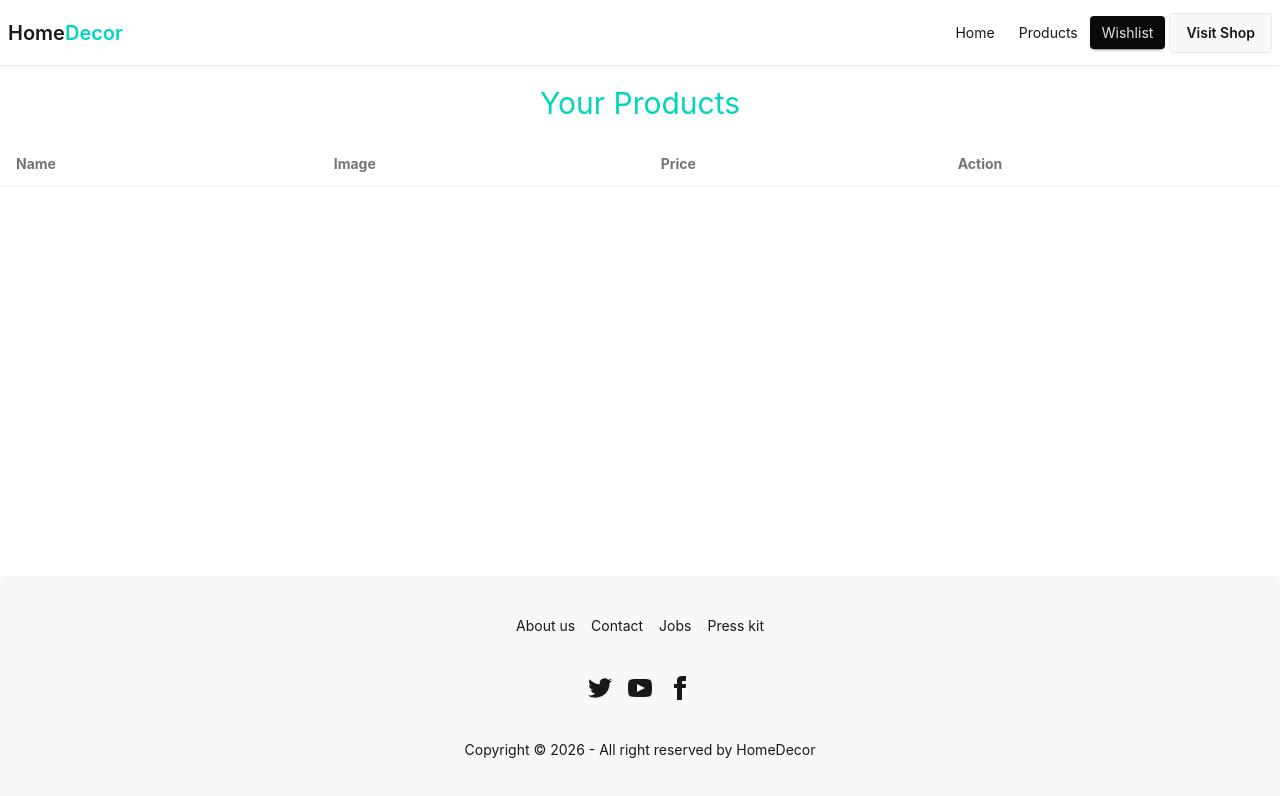
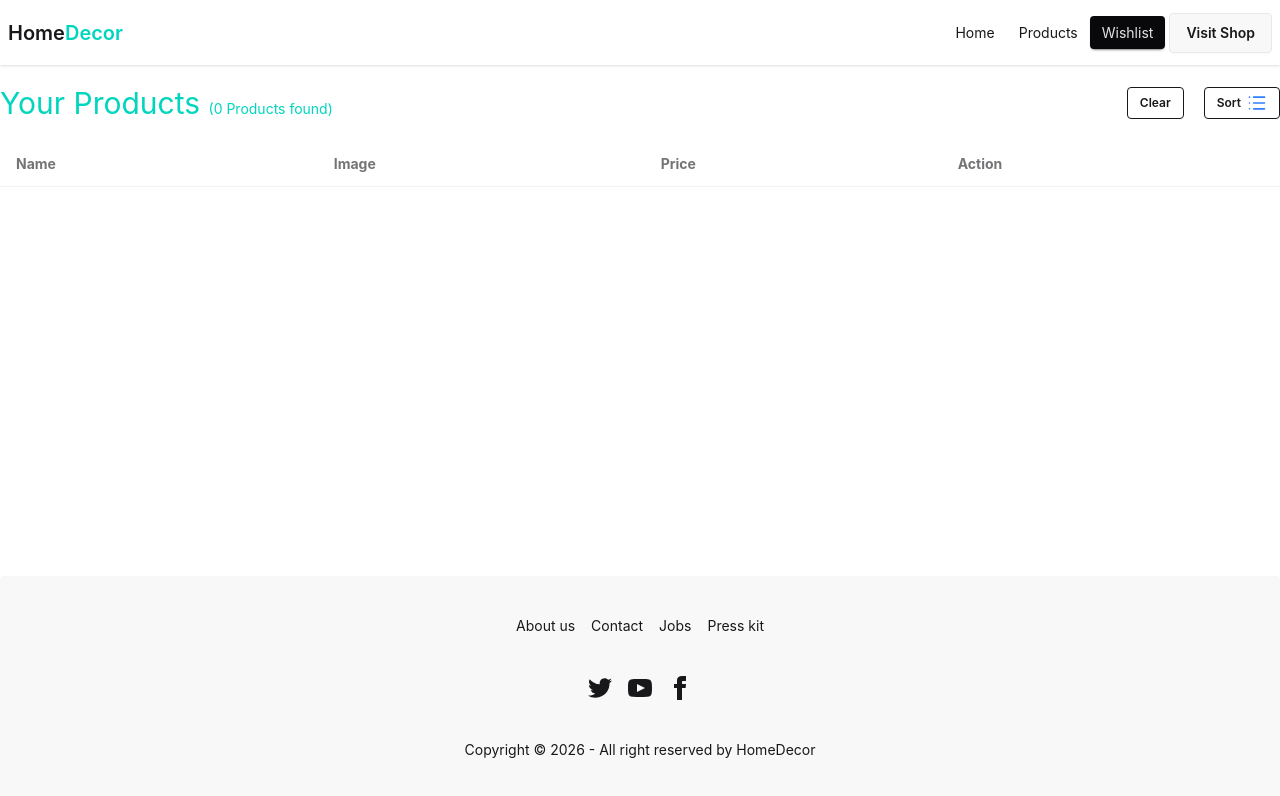
Before and after one commit to sajjad44371/home-decor-react-router, a React (Vite) app: page /wishlist in a window 1280 px wide. Shown: the top 796 px of the page. Built offline with nearby package versions, Linux system fonts and the light colour scheme.

Commit message:
added sort functionality

```diff
--- a/package.json
+++ b/package.json
@@ -12,8 +12,11 @@
   "dependencies": {
     "@tailwindcss/vite": "^4.3.3",
     "axios": "^1.20.0",
+    "lucide": "^1.48.0",
+    "lucide-react": "^1.48.0",
     "react": "^19.2.8",
     "react-dom": "^19.2.8",
+    "react-hot-toast": "^2.6.1",
     "react-router": "^8.4.0",
     "tailwindcss": "^4.3.3"
   },
--- a/src/hooks/useWishlist.js
+++ b/src/hooks/useWishlist.js
@@ -1,4 +1,5 @@
 import { useEffect, useState } from "react";
+import toast from "react-hot-toast";
 
 const useWishlist = () => {
   const [wishlist, setWishlist] = useState(() => {
@@ -21,16 +22,18 @@ const useWishlist = () => {
 
   const addToWishlist = (product) => {
     if (!product || !product.id) {
-      console.warn("Invalid product data provided.");
+      toast.error("Invalid product data!");
       return { success: false, message: "Invalid product data" };
     }
 
     const isAlreadyExist = wishlist.some((item) => item.id === product.id);
     if (isAlreadyExist) {
+      toast.error(`${product.name} is already in your wishlist!`);
       return { success: false, message: "Product already in wishlist" };
     }
 
     setWishlist((prevWishlist) => [...prevWishlist, product]);
+    toast.success(`${product.name} added to wishlist! 💖`);
     return { success: true, message: "Product added successfully" };
   };
 
@@ -39,10 +42,12 @@ const useWishlist = () => {
     setWishlist((prevWishlist) =>
       prevWishlist.filter((item) => item.id !== productId),
     );
+    toast.success("Product removed from wishlist!");
   };
 
   const clearWishlist = () => {
     setWishlist([]);
+    toast.success("Wishlist cleared!");
   };
 
   return {
--- a/src/layouts/MainLayout.jsx
+++ b/src/layouts/MainLayout.jsx
@@ -1,6 +1,7 @@
 import { Outlet } from "react-router";
 import Navbar from "../components/Navbar";
 import Footer from "../components/Footer";
+import { Toaster } from "react-hot-toast";
 
 const MainLayout = () => {
   return (
@@ -15,6 +16,7 @@ const MainLayout = () => {
         <footer>
           <Footer></Footer>
         </footer>
+        <Toaster position="top-center" reverseOrder={false} />
       </div>
     </>
   );
--- a/src/pages/ProductDetails.jsx
+++ b/src/pages/ProductDetails.jsx
@@ -1,6 +1,7 @@
 import { useParams } from "react-router";
 import useProducts from "../hooks/useProducts";
 import useWishlist from "../hooks/useWishlist";
+import toast from "react-hot-toast";
 
 const ProductDetails = () => {
   const params = useParams();
--- a/src/pages/Wishlist.jsx
+++ b/src/pages/Wishlist.jsx
@@ -1,14 +1,63 @@
+import { useMemo, useState } from "react";
 import Table from "../components/Table";
 import useWishlist from "../hooks/useWishlist";
+import { List, ListSortAscending, ListSortDescending } from "lucide-react";
 
 const Wishlist = () => {
-  const { wishlist, removeFromWishlist } = useWishlist();
+  const { wishlist, removeFromWishlist, clearWishlist } = useWishlist();
+  const [sortOrder, setSortOrder] = useState("default");
+
+  const handleClear = () => {
+    clearWishlist();
+  };
+
+  const handleSortToggle = () => {
+    if (sortOrder === "default") {
+      setSortOrder("asc");
+    } else if (sortOrder === "asc") {
+      setSortOrder("desc");
+    } else {
+      setSortOrder("default");
+    }
+  };
+
+  const sortedProducts = useMemo(() => {
+    const productsCopy = [...wishlist];
+
+    if (sortOrder === "asc") {
+      return productsCopy.sort((a, b) => a.price - b.price);
+    }
+    if (sortOrder === "desc") {
+      return productsCopy.sort((a, b) => b.price - a.price);
+    }
+
+    return wishlist;
+  }, [sortOrder, wishlist]);
+
+  const renderSortIcon = () => {
+    if (sortOrder === "asc")
+      return <ListSortAscending className="w-5 h-5 text-blue-500" />;
+    if (sortOrder === "desc")
+      return <ListSortDescending className="w-5 h-5 text-blue-500" />;
+    return <List className="w-5 h-5 text-blue-500"></List>;
+  };
 
   return (
     <>
-      <h2 className="text-3xl text-semibold text-teal-400 text-center my-5">
-        Your Products
-      </h2>
+      <div className="flex justify-between items-center my-5">
+        <h2 className="text-3xl text-semibold text-teal-400">
+          Your Products{" "}
+          <span className="text-sm">({wishlist.length} Products found)</span>
+        </h2>
+        <div className="flex justify-between items-center gap-5">
+          <button onClick={handleClear} className="btn btn-outline btn-sm">
+            Clear
+          </button>
+          <button onClick={handleSortToggle} className="btn btn-outline btn-sm">
+            Sort {renderSortIcon()}
+          </button>
+        </div>
+      </div>
       <div>
         <div className="overflow-x-auto">
           <table className="table">
@@ -20,7 +69,7 @@ const Wishlist = () => {
                 <th>Action</th>
               </tr>
             </thead>
-            {wishlist.map((product) => (
+            {sortedProducts.map((product) => (
               <Table
                 key={product.id}
                 product={product}
```
Also changed, not shown: 1 other file (tests, documents, lock files or other folders).
